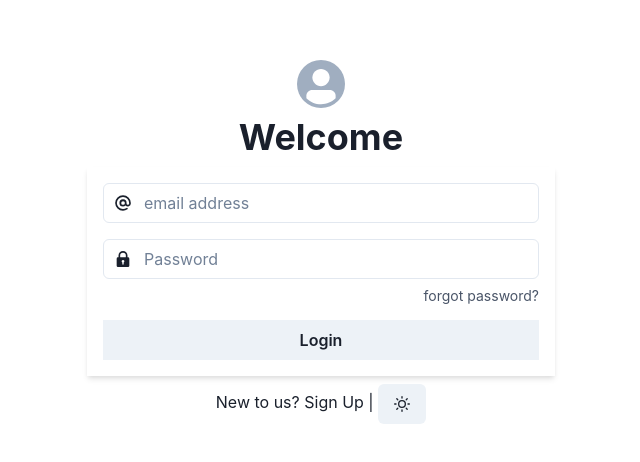
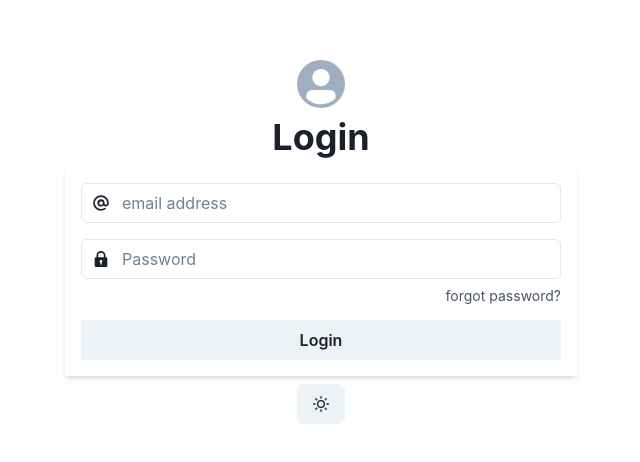
Before and after one commit to alexstojda/pinman, a React (Create React App) app in the folder web/app/: page /login in a window 1280 px wide. Shown: the part 158-620 px from the top of the page, without its empty margins (319-959 px from the left). Built offline with nearby package versions, Linux system fonts and the light colour scheme.

Commit message:
feat(frontend): Create Auth page layout

```diff
--- /dev/null
+++ b/web/app/src/layouts/auth/index.tsx
@@ -0,0 +1,55 @@
+import {PropsWithChildren} from "react";
+import {Alert, AlertDescription, AlertIcon, AlertTitle, Avatar, Box, Flex, Heading, Stack} from "@chakra-ui/react";
+import ColorToggle from "../../components/ColorToggle";
+
+type AuthLayoutProps = PropsWithChildren & {
+  title?: string;
+  error?: {
+    title: string;
+    detail: string;
+  }
+}
+
+export default function AuthLayout(props: AuthLayoutProps) {
+  return (
+    <Flex
+      flexDirection="column"
+      width="100wh"
+      height="100vh"
+      justifyContent="center"
+      alignItems="center"
+    >
+      <Stack
+        flexDir="column"
+        mb="2"
+        justifyContent="center"
+        alignItems="center"
+        width={{base: "90%", md: "60%", lg: "40%"}}
+      >
+        <Avatar/>
+        {props.title &&
+          <Heading>{props.title}</Heading>
+        }
+
+        {props.error &&
+          <Alert status='error'>
+            <AlertIcon/>
+            <AlertTitle>{props.error.title}</AlertTitle>
+            <AlertDescription>{props.error.detail}</AlertDescription>
+          </Alert>
+        }
+
+        <Box
+          p="1rem"
+          boxShadow="md"
+          width="100%"
+        >
+          {props.children}
+        </Box>
+      </Stack>
+      <Box>
+        <ColorToggle/>
+      </Box>
+    </Flex>
+  )
+}
--- a/web/app/src/pages/Login/index.tsx
+++ b/web/app/src/pages/Login/index.tsx
@@ -1,28 +1,11 @@
-import {
-  Alert,
-  AlertDescription,
-  AlertIcon,
-  AlertTitle,
-  Avatar,
-  Box,
-  Button,
-  Flex,
-  FormControl,
-  FormHelperText,
-  Heading,
-  Input,
-  InputGroup,
-  InputLeftElement,
-  Link,
-  Stack,
-} from "@chakra-ui/react";
-import ColorToggle from "../../components/ColorToggle";
+import {Button, FormControl, FormHelperText, Input, InputGroup, InputLeftElement, Link, Stack,} from "@chakra-ui/react";
 import {AtSignIcon, LockIcon} from "@chakra-ui/icons";
 import {Api, UserLogin} from "../../api"
 import {ChangeEvent, FormEvent, useEffect, useState} from "react";
 import {useNavigate} from "react-router-dom";
 import {useAuth} from "../../api/useAuth";
 import {AxiosError} from "axios";
+import AuthLayout from "../../layouts/auth";
 
 const api = new Api();
 
@@ -67,36 +50,9 @@ export default function LoginPage() {
   }
 
   return (
-    <Flex
-      flexDirection="column"
-      width="100wh"
-      height="100vh"
-      justifyContent="center"
-      alignItems="center"
-    >
-      <Stack
-        flexDir="column"
-        mb="2"
-        justifyContent="center"
-        alignItems="center"
-      >
-        <Avatar/>
-        <Heading>Welcome</Heading>
-
-        <Box minW={{base: "90%", md: "468px"}}>
+    <AuthLayout title={"Login"} error={error ? {title: "Login Failed", detail: error} : undefined}>
       <form onSubmit={doLogin}>
-            <Stack
-              spacing={4}
-              p="1rem"
-              boxShadow="md"
-            >
-              {error &&
-                <Alert status='error'>
-                  <AlertIcon/>
-                  <AlertTitle>Login Failed</AlertTitle>
-                  <AlertDescription>{error}</AlertDescription>
-                </Alert>
-              }
+        <Stack spacing={4}>
           <FormControl>
             <InputGroup>
               <InputLeftElement
@@ -134,16 +90,6 @@ export default function LoginPage() {
           </Button>
         </Stack>
       </form>
-        </Box>
-      </Stack>
-      <Box>
-        New to us?{" "}
-        <Link href="#">
-          Sign Up
-        </Link>
-        &nbsp;|&nbsp;
-        <ColorToggle/>
-      </Box>
-    </Flex>
+    </AuthLayout>
   );
 }
```
Lines whose indentation alone changed are shown as unchanged.
